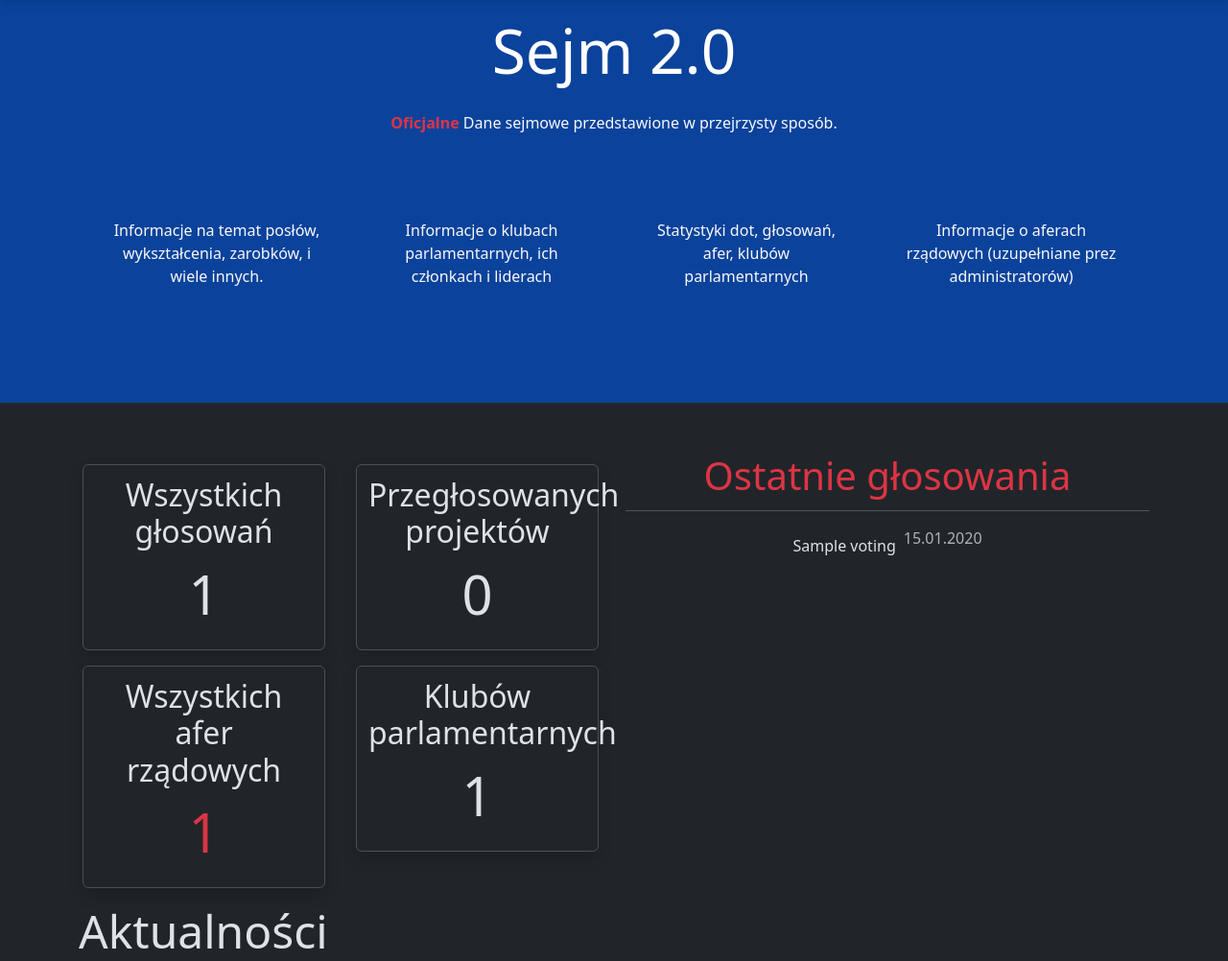
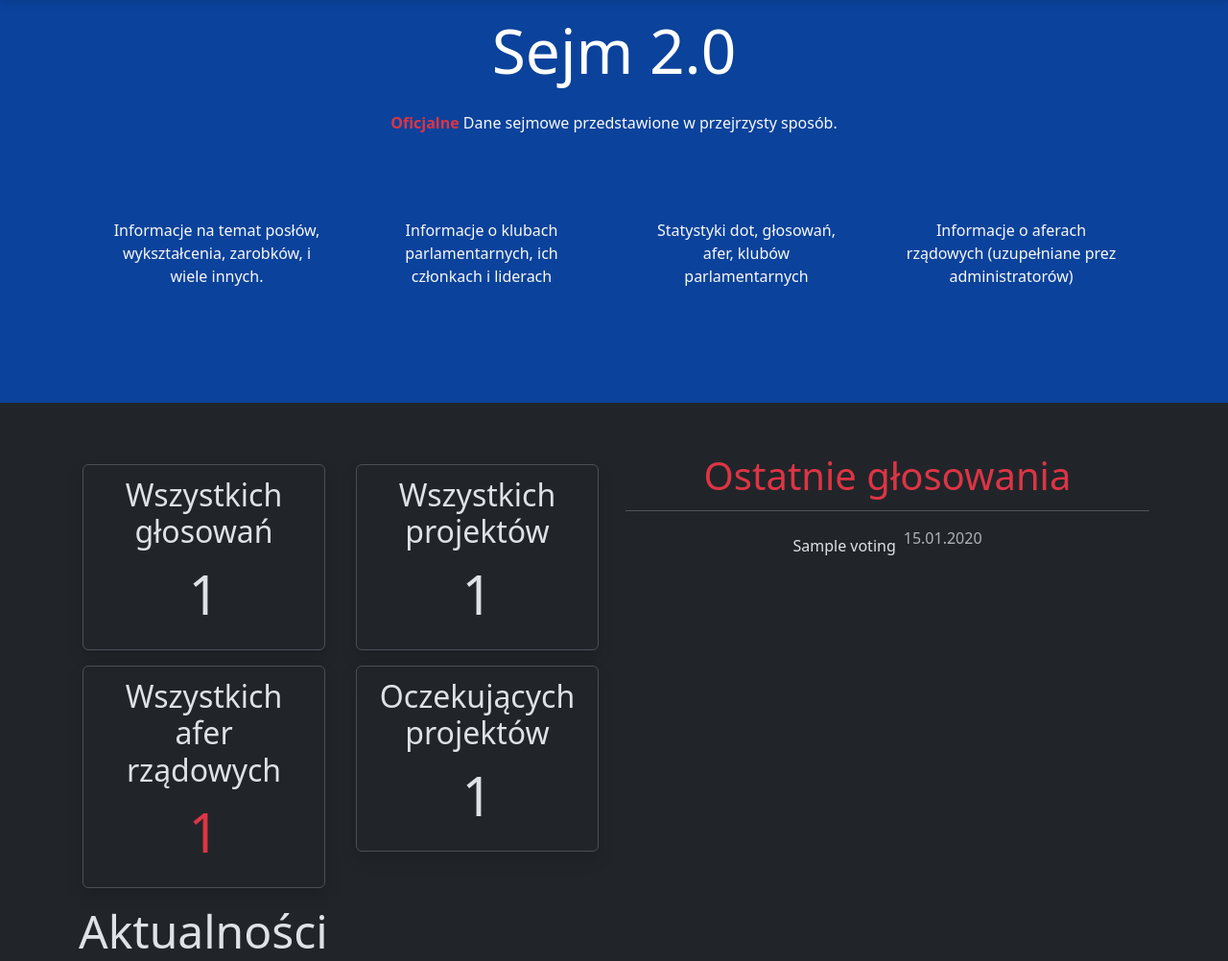
Before and after one commit to michalskibinski109/sejm-stats, a Django app: page / in a window 1280 px wide. Shown: the part 74-1076 px from the top of the page at 96% size. Run offline with Django 4.2, Linux system fonts and the light colour scheme; tables that the repository leaves empty hold one stand-in row (values such as "Sample post"); some libraries are stand-ins or nearby versions.

Commit message:
Add is_finished property to Process model and update home.html template

```diff
--- a/src/sejm_app/models/process.py
+++ b/src/sejm_app/models/process.py
@@ -2,6 +2,7 @@ from __future__ import annotations
 from django.db import models
 from .print_model import PrintModel
 from sejm_app.utils import camel_to_snake, parse_all_dates
+from django.utils.functional import cached_property
 from loguru import logger
 from .stage import Stage
 
@@ -39,6 +40,12 @@ class Process(models.Model):
     def print(self):
         return PrintModel.objects.get(id=self.id)
 
+    @cached_property
+    def is_finished(self) -> bool:
+        if not self.stages.exists():
+            return False
+        return self.stages.last().stage_name.lower() == "zamknięcie sprawy"
+
     @classmethod
     def from_api_response(cls, response: dict):
         process = cls()
--- a/src/sejm_app/templates/home.html
+++ b/src/sejm_app/templates/home.html
@@ -54,12 +54,12 @@
     </div>
     <div class="col-3 mt-4">
       <div class="border rounded m-3 mx-1 p-2 clickable-card shadow">
-        <h1 class="fs-2 lead text-center p-1">Przegłosowanych projektów</h1>
-        <p class="counter display-4 text-center ">{{ passed_votings }}</p>
+        <h1 class="fs-2 lead text-center p-1">Wszystkich projektów</h1>
+        <p class="counter display-4 text-center ">{{ all_processes }}</p>
       </div>
       <div class="border rounded m-3 mx-1 p-2 clickable-card shadow">
-        <h1 class="fs-2 lead text-center p-1">Klubów parlamentarnych</h1>
-        <p class="counter display-4 text-center ">{{ all_clubs }}</p>
+        <h1 class="fs-2 lead text-center p-1">Oczekujących projektów</h1>
+        <p class="counter display-4 text-center ">{{ waiting_processes }}</p>
       </div>
     </div>
     <div class="col-6 my-4 ">
--- a/src/sejm_app/views/home_view.py
+++ b/src/sejm_app/views/home_view.py
@@ -1,6 +1,6 @@
 from django.db.models import F
 from django.views.generic import TemplateView
-from sejm_app.models import Voting, Scandal, Club
+from sejm_app.models import Voting, Scandal, Club, Process
 
 
 class HomeView(TemplateView):
@@ -9,7 +9,10 @@ class HomeView(TemplateView):
     def get_context_data(self, **kwargs):
         context = super().get_context_data(**kwargs)
         context["all_votings"] = Voting.objects.all().count()
-        context["passed_votings"] = Voting.objects.filter(yes__gt=F("no")).count()
+        context["all_processes"] = Process.objects.all().count()
+        context["waiting_processes"] = sum(
+            1 for process in Process.objects.all() if not process.is_finished
+        )
         context["latest_votings"] = Voting.objects.order_by("-date")[:5]
         context["all_scandals"] = Scandal.objects.all().count()
         context["all_clubs"] = Club.objects.all().count()
```
